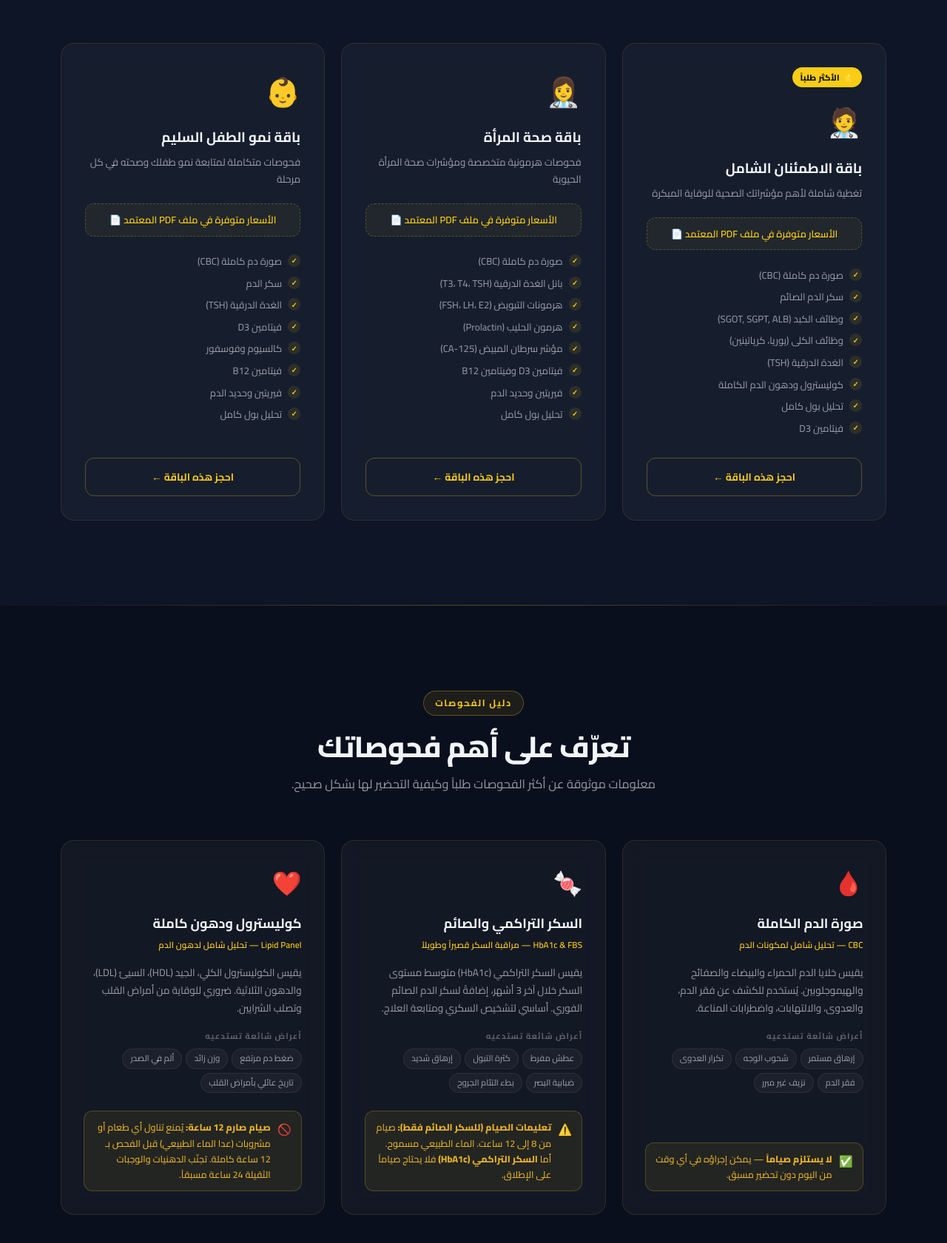
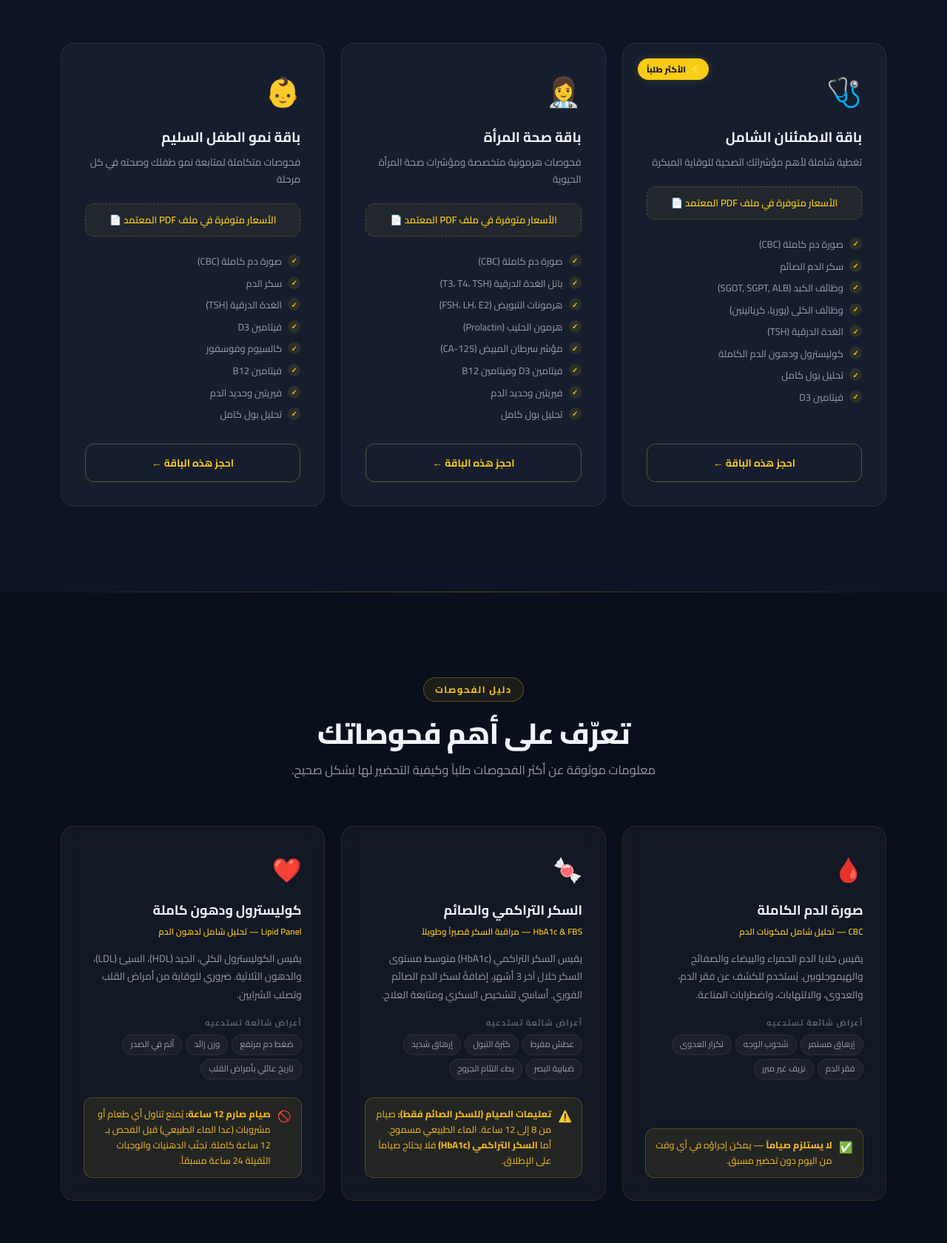
Before and after one commit to MohamedMorsy11/lab, a plain HTML site: page index.html in a window 1280 px wide. Shown: the part 1089-2770 px from the top of the page at 74% size. Drawn offline with Linux system fonts and the light colour scheme.

```diff
--- a/index.html
+++ b/index.html
@@ -92,7 +92,7 @@
 section { padding:clamp(4.5rem,9vw,7.5rem) 0; }
 
 /* ════════════════════════════════════════════════
-   HEADER / NAVIGATION (المدمجة لمنع التداخل والاصطدام)
+   HEADER / NAVIGATION
 ════════════════════════════════════════════════ */
 header {
   position:fixed;
@@ -151,7 +151,6 @@
 }
 .nav-links a:hover { color:var(--accent); }
 
-/* أزرار التحكم مدمجة لحماية مساحة الهيدر ومنع مشاكل التموضع المطلق */
 .nav-actions-group {
   display:flex;
   align-items:center;
@@ -237,10 +236,6 @@
   border-radius:50%;
   background:radial-gradient(circle,rgba(250,204,21,.08) 0%,transparent 70%);
   animation:orb-breathe 6s ease-in-out infinite reverse;
-}
-@keyframes orb-breathe {
-  0%,100%{ transform:translate(-50%,-52%) scale(1); opacity:.85; }
-  50%{ transform:translate(-50%,-52%) scale(1.1); opacity:1; }
 }
 
 .hero-grid-tex {
@@ -433,7 +428,7 @@
 }
 
 /* ════════════════════════════════════════════════
-   SECTION: PACKAGES
+   SECTION: PACKAGES (تم تعديل الشارة لتصبح عائمة ومطلقة الموضع)
 ════════════════════════════════════════════════ */
 #packages {
   background:var(--bg-surface);
@@ -460,20 +455,30 @@
   flex-direction:column;
 }
 
+/* تعديل الشارة لتصبح مطلقة الموضع في الجانب المقابل لعدم دفع الإيموجي لأسفل */
 .pop-badge {
+  position:absolute;
+  top:20px;
+  left:20px; /* تظهر في الجانب الأيسر في العرض العربي */
+  z-index:10;
   display:inline-flex;
   align-items:center;
   gap:5px;
-  padding:4px 11px;
+  padding:5px 12px;
   background:var(--accent);
   color:#0a0f1d;
   font-size:.7rem;
   font-weight:800;
   border-radius:999px;
-  margin-bottom:.9rem;
   letter-spacing:.02em;
-  width:fit-content;
-}
+  box-shadow:var(--glow-xs);
+}
+/* تكييف موضع الشارة لتنتقل لليمين تلقائياً عند تحويل الموقع للغة الإنجليزية */
+body[data-lang="en"] .pop-badge {
+  left:auto;
+  right:20px;
+}
+
 .pkg-emoji { font-size:2.4rem; margin-bottom:.85rem; display:block; }
 .pkg-name {
   font-size:clamp(1rem,2vw,1.17rem);
@@ -852,7 +857,7 @@
 }
 
 /* ════════════════════════════════════════════════
-   HIDDEN PDF INVOICE TEMPLATE (موضع خارج الشاشة بشكل دائم لمنع الوميض والتداخل)
+   HIDDEN PDF INVOICE TEMPLATE
 ════════════════════════════════════════════════ */
 #pdf-invoice-template {
   position: absolute;
@@ -954,6 +959,10 @@
   .hero-stats { gap:1.2rem; }
   .foot-inner { flex-direction:column; align-items:center; text-align:center; }
   .foot-tagline { text-align:center; }
+
+  /* خفض مسافة التموضع للشارة العائمة قليلاً على الهواتف */
+  .pop-badge { top: 12px; left: 12px; padding: 4px 8px; font-size: 0.65rem; }
+  body[data-lang="en"] .pop-badge { left: auto; right: 12px; }
 }
 
 @media (prefers-reduced-motion:reduce) {
@@ -1097,12 +1106,12 @@
 
     <div class="pkg-grid">
 
-      <!-- CARD 1: Executive Check-up -->
+      <!-- CARD 1: Executive Check-up (الشارة هنا أصبحت عائمة بالكامل) -->
       <div class="glass pkg-card reveal">
         <div class="pop-badge">
           ⭐ <span class="ar">الأكثر طلباً</span><span class="en">Most Popular</span>
         </div>
-        <span class="pkg-emoji">🧑‍⚕️</span>
+        <span class="pkg-emoji">🩺</span>
         <div class="pkg-name ar">باقة الاطمئنان الشامل</div>
         <div class="pkg-name en">Executive Check-up</div>
         <div class="pkg-tagline ar">تغطية شاملة لأهم مؤشراتك الصحية للوقاية المبكرة</div>
@@ -1299,7 +1308,7 @@
         <div class="warn-box">
           <span class="warn-ico">⚠️</span>
           <div>
-            <p class="warn-txt ar"><strong>تعليمات الصيام (للسكر الصائم فقط):</strong> صيام من 8 إلى 12 ساعت. الماء الطبيعي مسموح. أما <strong>السكر التراكمي (HbA1c)</strong> فلا يحتاج صياماً على الإطلاق.</p>
+            <p class="warn-txt ar"><strong>تعليمات الصيام (للسكر الصائم فقط):</strong> صيام من 8 إلى 12 ساعة. الماء الطبيعي مسموح. أما <strong>السكر التراكمي (HbA1c)</strong> فلا يحتاج صياماً على الإطلاق.</p>
             <p class="warn-txt en"><strong>Fasting (FBS only):</strong> Fast 8–12 hours. Plain water permitted. <strong>HbA1c</strong> requires absolutely no fasting.</p>
           </div>
         </div>
@@ -1464,14 +1473,13 @@
 </section>
 
 <!-- ════════════════════════════════════════════
-     PARTNERS MARQUEE (always LTR)
+     PARTNERS MARQUEE
 ════════════════════════════════════════════ -->
 <div class="marquee-section">
   <p class="marquee-lbl ar">شركاؤنا وجهات الاعتماد</p>
   <p class="marquee-lbl en">Partners & Accreditation Bodies</p>
   <div class="marquee-wrap">
     <div class="marquee-track">
-      <!-- Set A -->
       <div class="m-item"><span class="m-ico">🛡️</span>AXA INSURANCE</div>
       <div class="m-dot"></div>
       <div class="m-item"><span class="m-ico">🏦</span>METLIFE</div>
@@ -1488,7 +1496,7 @@
       <div class="m-dot"></div>
       <div class="m-item"><span class="m-ico">🔬</span>CLIA CERTIFIED</div>
       <div class="m-dot"></div>
-      <!-- Set B -->
+      <!-- النسخة المكررة -->
       <div class="m-item"><span class="m-ico">🛡️</span>AXA INSURANCE</div>
       <div class="m-dot"></div>
       <div class="m-item"><span class="m-ico">🏦</span>METLIFE</div>
@@ -1533,7 +1541,7 @@
 </footer>
 
 <!-- ════════════════════════════════════════════
-     HIDDEN PDF INVOICE TEMPLATE (موضع خارج حدود الشاشة نهائياً لمنع أي وميض أو ظهور مفاجئ)
+     HIDDEN PDF INVOICE TEMPLATE
 ════════════════════════════════════════════ -->
 <div id="pdf-invoice-template">
   <div class="pdf-head">
@@ -1710,7 +1718,7 @@
 }
 
 /* ══════════════════════════════════════════════
-   PDF GENERATOR (تم التعديل ليتم السحب التلقائي تماماً بدون أي ظهور أو وميض)
+   PDF GENERATOR
 ══════════════════════════════════════════════ */
 document.getElementById('pdf-btn').addEventListener('click', () => {
   const now    = new Date();
@@ -1734,7 +1742,6 @@
      تحتفظ إدارة نور لاب بحق تعديل الأسعار المخبرية دون إشعار مسبق تبعاً للمستجدات الطبية. للتحقق يُرجى التواصل معنا مباشرةً.<br>
      NoorLab reserves the right to modify clinical prices without prior notice. For continuous verification, please contact us directly.`;
 
-  // نأخذ القالب وهو مستقر في مكانه المحلي المخفي تماماً خارج إطار العرض
   const template = document.getElementById('pdf-invoice-template');
 
   const opts = {
@@ -1745,7 +1752,6 @@
     jsPDF:      { unit: 'mm', format: 'a4', orientation: 'portrait' }
   };
 
-  // يتم توليد وحفظ المستند مباشرة في الخلفية وبشكل صامت بدون تفعيل لخاصية block
   html2pdf().set(opts).from(template).save();
 });
 
```
